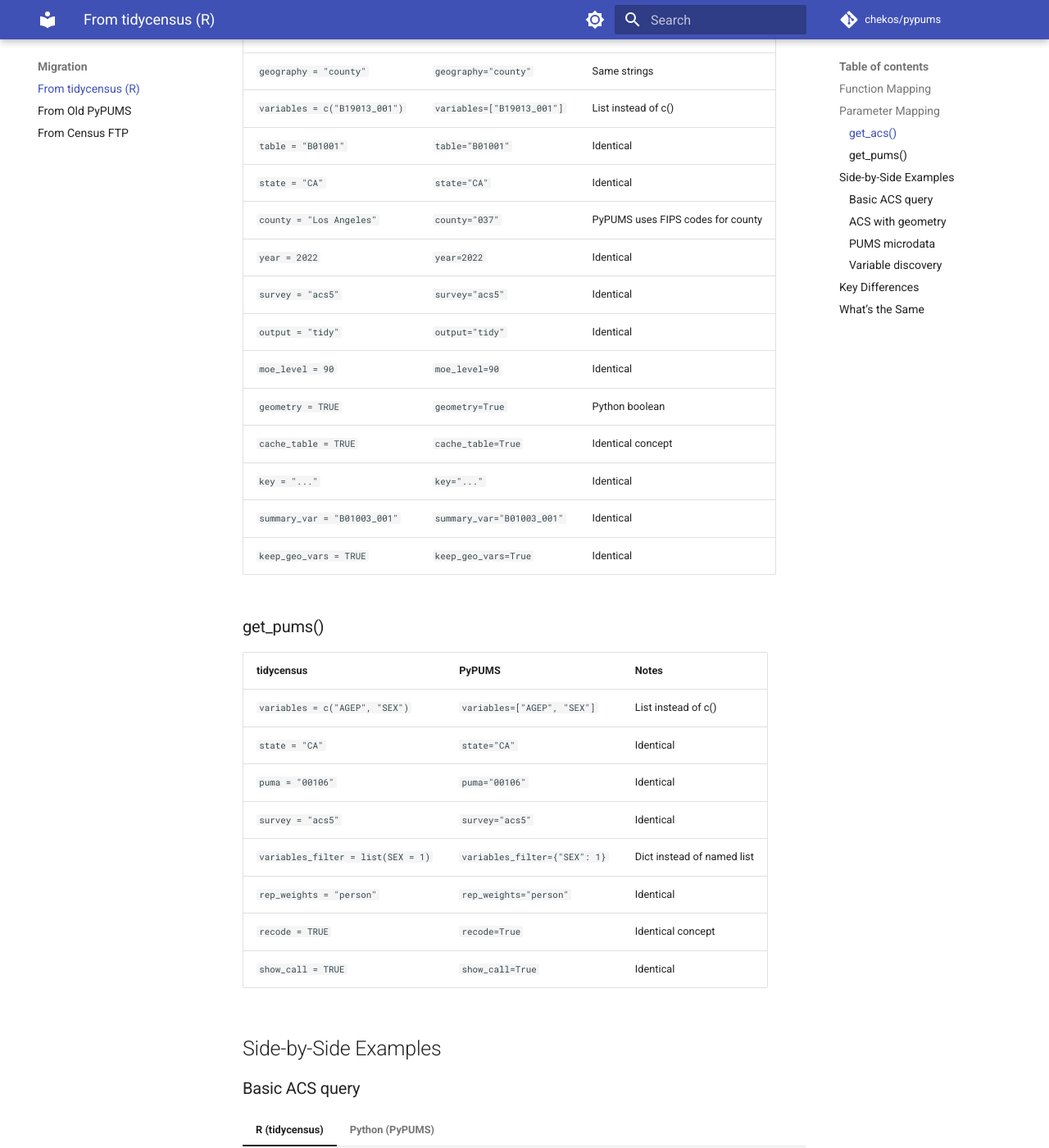
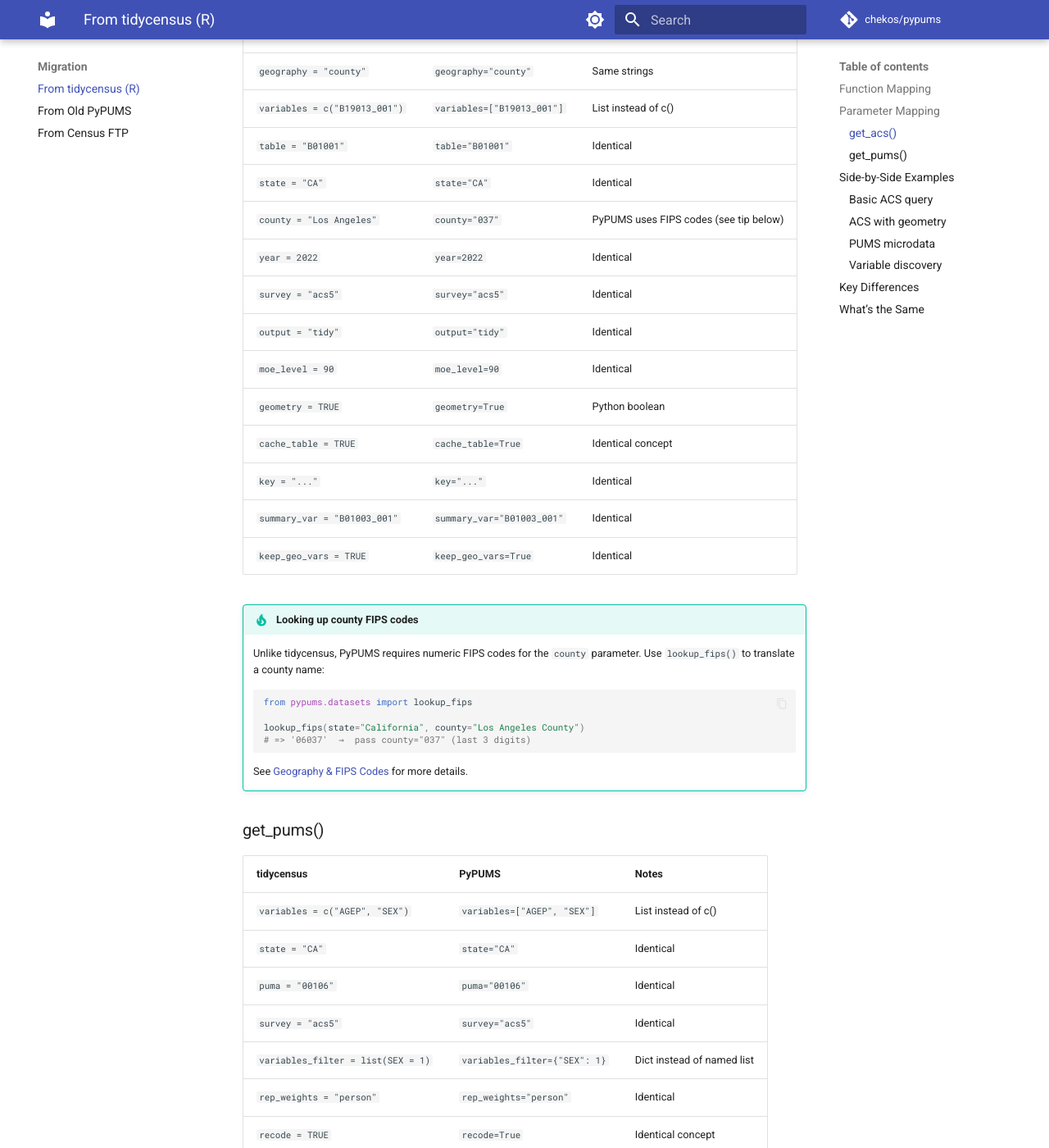
Before and after one commit to chekos/pypums, an MkDocs documentation site: the page built from docs/migration/from-tidycensus.md, in a window 1280 px wide and 1400 px high, scrolled down 869 px. Shown: the whole window at 82% size. Built offline with MkDocs 1.6.1 and Material for MkDocs 9.7.7, drawn with Linux system fonts in a browser that asks for light colours; comment, search, counter and statistics services are not loaded.

Commit message:
Address all PR review feedback
- Add content.code.annotate feature flag to mkdocs.yml (critical)
- Add mkdocs-autorefs as explicit docs dependency in pyproject.toml
- Update pyproject.toml description to reflect current library scope
- Align example years from 2022 to 2023 in index.md and README.md
- Add lookup_fips() tip in from-tidycensus.md for county FIPS lookup
- Add info admonition explaining NaN moe values in acs-data.md

Co-Authored-By: Claude Opus 4.6 <noreply@anthropic.com>

````diff
--- a/docs/migration/from-tidycensus.md
+++ b/docs/migration/from-tidycensus.md
@@ -24,7 +24,7 @@ If you've used Kyle Walker's [tidycensus](https://walker-data.com/tidycensus/) R
 | `variables = c("B19013_001")` | `variables=["B19013_001"]` | List instead of c() |
 | `table = "B01001"` | `table="B01001"` | Identical |
 | `state = "CA"` | `state="CA"` | Identical |
-| `county = "Los Angeles"` | `county="037"` | PyPUMS uses FIPS codes for county |
+| `county = "Los Angeles"` | `county="037"` | PyPUMS uses FIPS codes (see tip below) |
 | `year = 2022` | `year=2022` | Identical |
 | `survey = "acs5"` | `survey="acs5"` | Identical |
 | `output = "tidy"` | `output="tidy"` | Identical |
@@ -34,6 +34,19 @@ If you've used Kyle Walker's [tidycensus](https://walker-data.com/tidycensus/) R
 | `key = "..."` | `key="..."` | Identical |
 | `summary_var = "B01003_001"` | `summary_var="B01003_001"` | Identical |
 | `keep_geo_vars = TRUE` | `keep_geo_vars=True` | Identical |
+
+!!! tip "Looking up county FIPS codes"
+    Unlike tidycensus, PyPUMS requires numeric FIPS codes for the `county`
+    parameter. Use `lookup_fips()` to translate a county name:
+
+    ```python
+    from pypums.datasets import lookup_fips
+
+    lookup_fips(state="California", county="Los Angeles County")
+    # => '06037'  →  pass county="037" (last 3 digits)
+    ```
+
+    See [Geography & FIPS Codes](../guides/geography.md) for more details.
 
 ### get_pums()
 
--- a/mkdocs.yml
+++ b/mkdocs.yml
@@ -14,6 +14,7 @@ theme:
     - search.suggest
     - search.highlight
     - content.code.copy
+    - content.code.annotate
     - content.tabs.link
     - toc.follow
   palette:
--- a/pyproject.toml
+++ b/pyproject.toml
@@ -5,7 +5,7 @@ build-backend = "uv_build"
 [project]
 name = "pypums"
 version = "0.2"
-description = "Download Public Use Micro Sample (PUMS) data files from the US Census Bureau's FTP server."
+description = "Python interface to the US Census Bureau API for ACS, Decennial Census, PUMS, population estimates, and migration flows."
 readme = "README.md"
 license = "Apache-2.0"
 requires-python = ">=3.10"
@@ -35,6 +35,7 @@ docs = [
     "mkdocs",
     "mkdocs-material",
     "mkdocstrings[python]",
+    "mkdocs-autorefs",
     "mkdocs-typer",
     "pymdown-extensions",
 ]
````
Also changed, not shown: README.md (+3 -3 lines), docs/guides/acs-data.md (+7 -0 lines), docs/index.md (+1 -1 lines), 1 other file.
